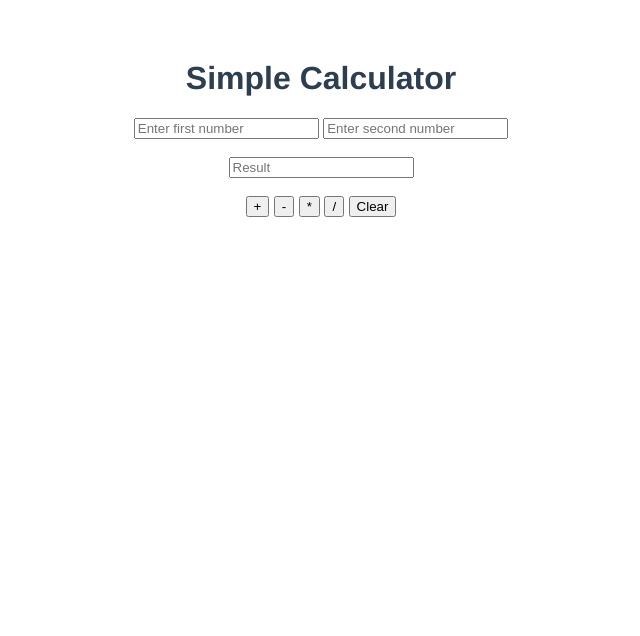
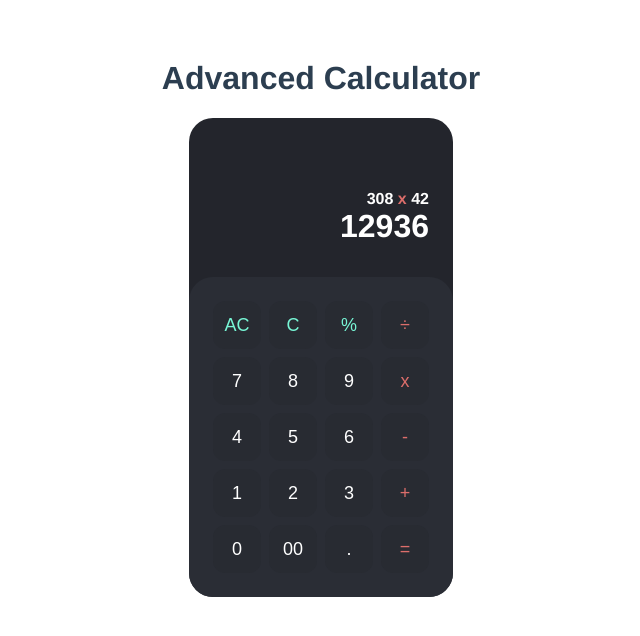
Before and after one commit to levelxhub/7-day-workshop, a website built with Vite: page src/index.html in a window 1280 px wide. Shown: the whole page, without its empty margins (319-959 px from the left). Built offline with nearby package versions, Linux system fonts and the light colour scheme.

Commit message:
v2: design

```diff
--- a/src/index.html
+++ b/src/index.html
@@ -9,23 +9,44 @@
   </head>
   <body>
     <div id="app">
-      <h1>Simple Calculator</h1>
-      <input id="firstNumber" type="number" placeholder="Enter first number" />
-      <input
-        id="secondNumber"
-        type="number"
-        placeholder="Enter second number"
-      />
-      <br />
-      <br />
-      <input id="result" type="number" placeholder="Result" readonly />
-      <br />
-      <br />
-      <button type="button" onclick="add()">+</button>
-      <button type="button" onclick="sub()">-</button>
-      <button type="button" onclick="multiply()">*</button>
-      <button type="button" onclick="divide()">/</button>
-      <button type="button" onclick="reset()">Clear</button>
+      <h1>Advanced Calculator</h1>
+      <div id="calculator">
+        <div class="display">
+          <p class="inputs">
+            <span id="n1">308</span>
+            <span id="operator">x</span>
+            <span id="n2">42</span>
+          </p>
+          <p id="result">12936</p>
+        </div>
+
+        <div class="buttons">
+          <button class="btn utility">AC</button>
+          <button class="btn utility">C</button>
+          <button class="btn utility">%</button>
+          <button class="btn operator">÷</button>
+
+          <button class="btn number">7</button>
+          <button class="btn number">8</button>
+          <button class="btn number">9</button>
+          <button class="btn operator">x</button>
+
+          <button class="btn number">4</button>
+          <button class="btn number">5</button>
+          <button class="btn number">6</button>
+          <button class="btn operator">-</button>
+
+          <button class="btn number">1</button>
+          <button class="btn number">2</button>
+          <button class="btn number">3</button>
+          <button class="btn operator">+</button>
+
+          <button class="btn number">0</button>
+          <button class="btn number">00</button>
+          <button class="btn number">.</button>
+          <button class="btn operator">=</button>
+        </div>
+      </div>
     </div>
     <script type="text/javascript" src="main.js"></script>
   </body>
--- a/src/style.css
+++ b/src/style.css
@@ -1,3 +1,12 @@
+
+:root{
+  --bg: #23252c;
+  --bg-light: #2a2d35;
+  --btn-bg: #282b32;
+  --operator: #dc6e6b;
+  --utility: #78f7d6;
+}
+
 #app {
   font-family: Avenir, Helvetica, Arial, sans-serif;
   -webkit-font-smoothing: antialiased;
@@ -6,3 +15,74 @@
   color: #2c3e50;
   margin-top: 60px;
 }
+
+p,
+span {
+  margin: 0;
+}
+
+#calculator {
+  width: max-content;
+  margin: 0 auto;
+  background: var(--bg);
+  color: white;
+  border-radius: 24px;
+  overflow: hidden;
+}
+
+.display{
+text-align: right;
+padding: 72px 24px 32px 24px;
+}
+
+.inputs{
+  font-weight: bold;
+
+}
+
+#operator{
+  color: var(--operator);
+}
+
+#result{
+  font-size: 32px;
+  font-weight: bolder;
+}
+
+.buttons{
+  display: grid;
+  grid-template-columns: repeat(4, 1fr);
+  grid-gap: 8px;
+  justify-items: center;
+  padding: 24px;
+  border-radius: 24px 24px 0 0;
+  background: var(--bg-light)
+}
+
+.btn{
+  width: 48px;
+  height: 48px;
+  border-radius: 12px;
+  border: none;
+  outline: none;
+  background: var(--btn-bg);
+  color: white;
+  font-size: 18px;
+  cursor: pointer;
+}
+
+.btn:hover{
+  /* box-shadow: 0 4px 24px #0000005c; */
+}
+
+.btn:active{
+  background: var(--bg);
+}
+
+.utility{
+  color: var(--utility);
+}
+
+.operator{
+  color: var(--operator);
+}
```
